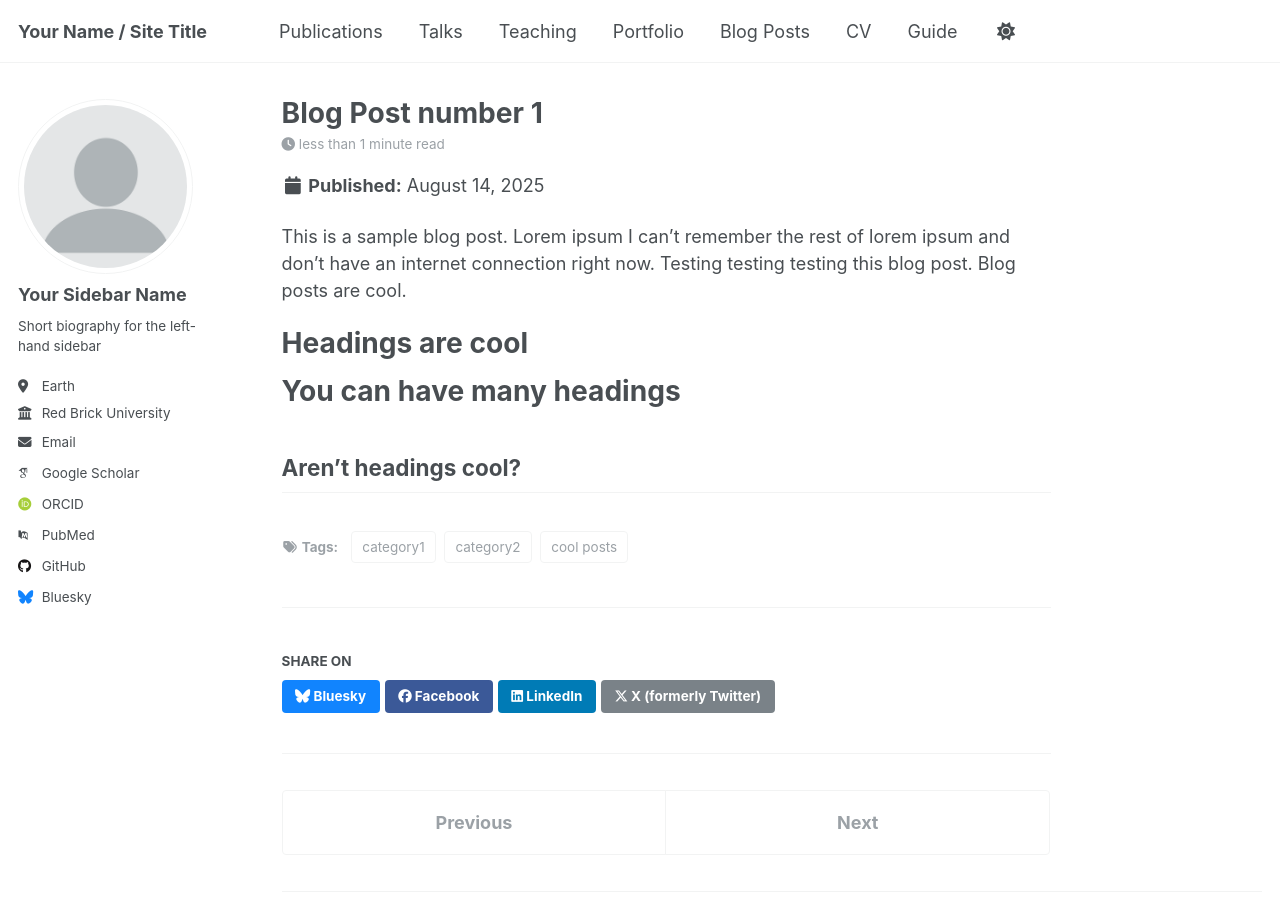
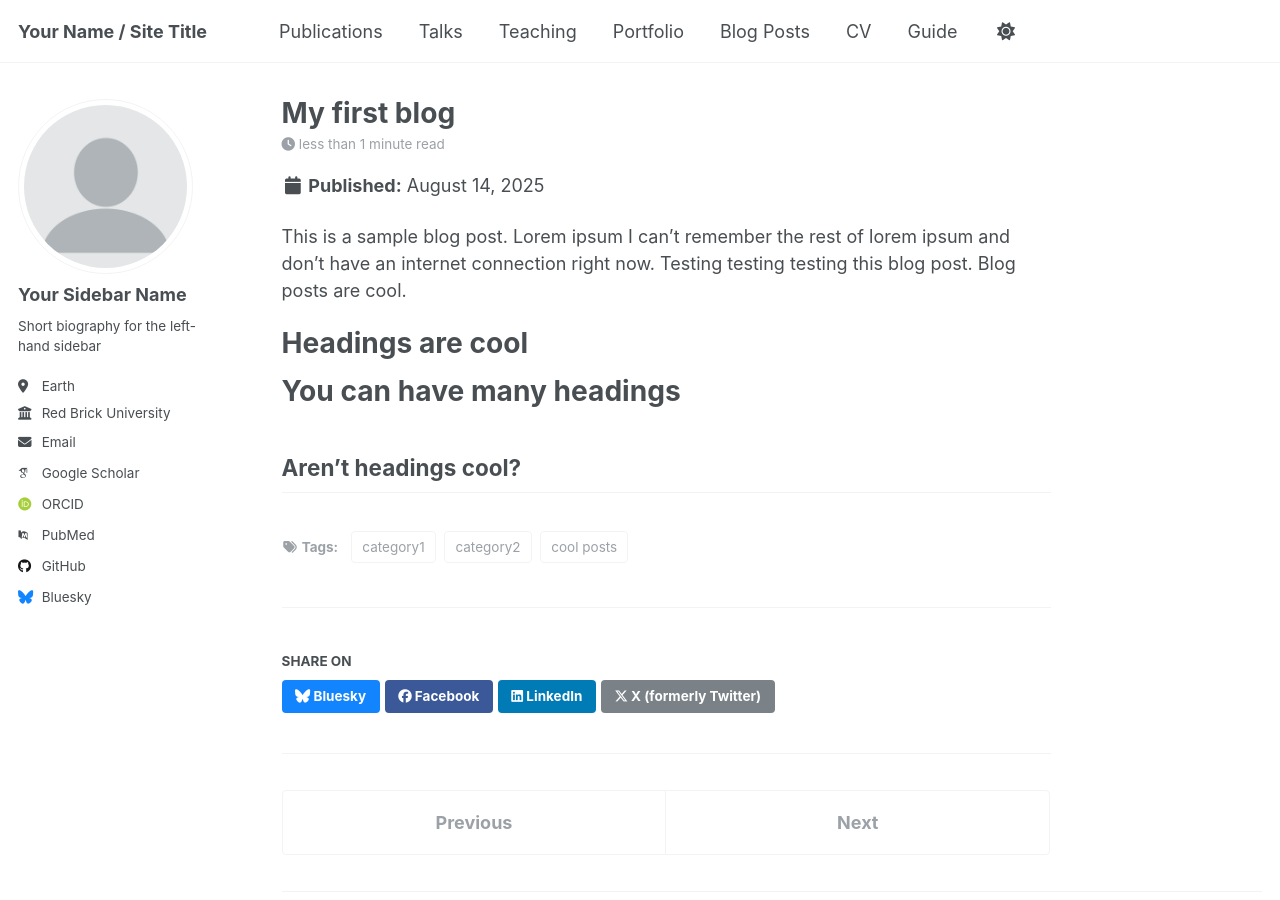
Before and after one commit to muhammadfarhan720/muhammadfarhan720.github.io, a Jekyll site: the page built from _posts/2012-08-14-blog-post-1.md, in a window 1280 px wide and 900 px high. Built offline with Jekyll 4.4.1, drawn with Linux system fonts in a browser that asks for light colours; some web fonts are replaced.

Commit message:
update
update

```diff
--- a/_posts/2012-08-14-blog-post-1.md
+++ b/_posts/2012-08-14-blog-post-1.md
@@ -1,5 +1,5 @@
 ---
-title: 'Blog Post number 1'
+title: 'My first blog'
 date: 2025-08-14
 permalink: /posts/2012/08/blog-post-1/
 tags:
```
